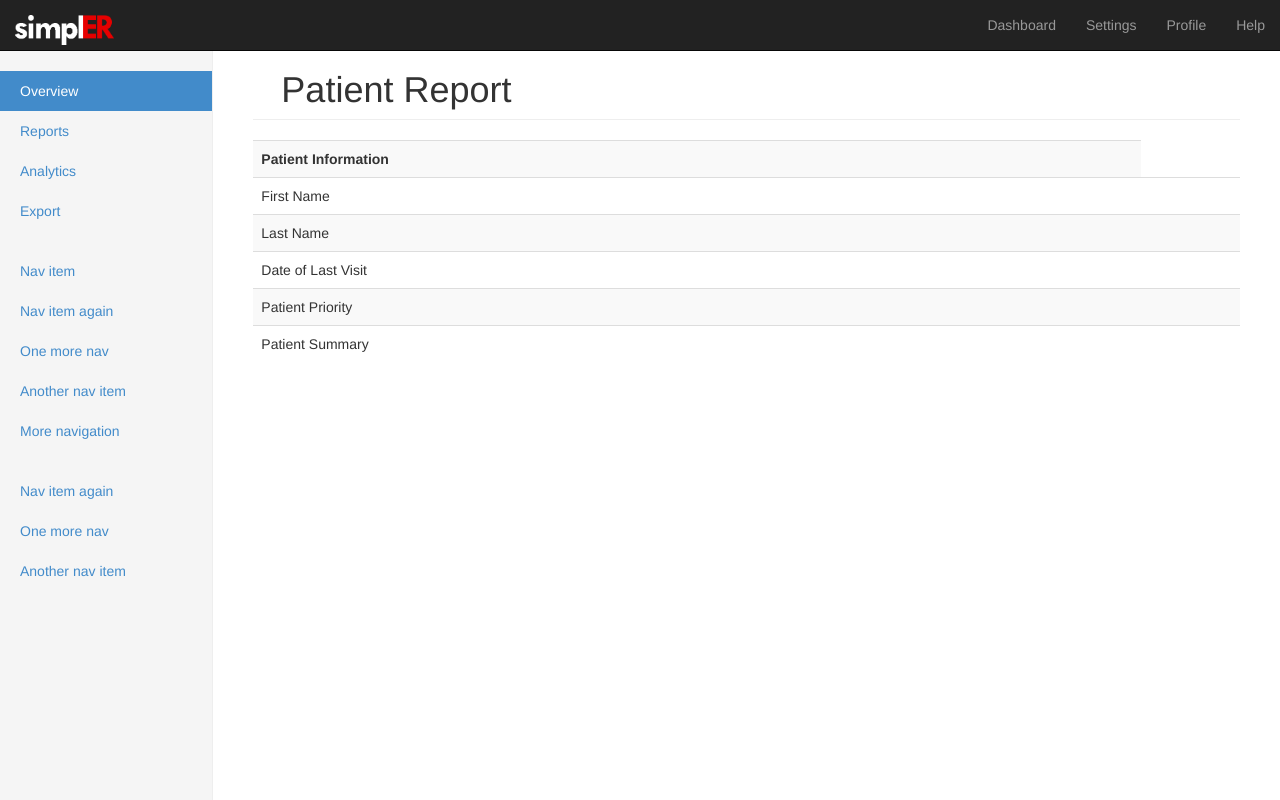
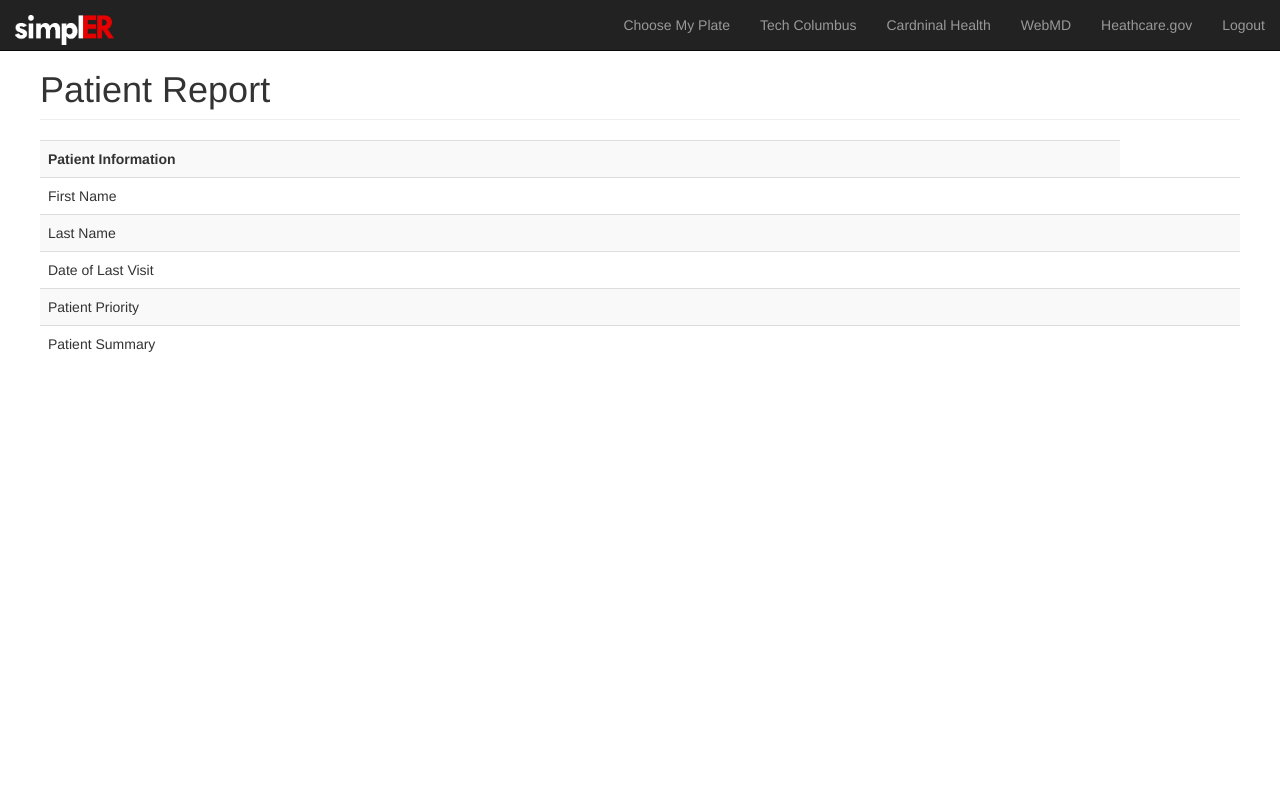
Before and after one commit to kylambouldin/sharklightning-hackathon, a Django app: template simpler/ermanager/templates/ermanager/patient_report.html in a window 1280 px wide. Run offline with Django 3.2, Linux system fonts and the light colour scheme; the template is opened without the code that fills it, so the values that code supplies are empty; some libraries are stand-ins or nearby versions; some web fonts are replaced.

Commit message:
Patient Report Update

```diff
--- a/simpler/ermanager/templates/ermanager/patient_report.html
+++ b/simpler/ermanager/templates/ermanager/patient_report.html
@@ -1,111 +1,17 @@
+{% extends "base.html" %}
 {% load staticfiles %}
-
-<!DOCTYPE html>
-<html lang="en">
-  <head>
-    <meta charset="utf-8">
-    <meta http-equiv="X-UA-Compatible" content="IE=edge">
-    <meta name="viewport" content="width=device-width, initial-scale=1">
-    <meta name="description" content="">
-    <meta name="author" content="">
-
-    <link rel="shortcut icon" href="../../assets/ico/favicon.ico">
-
-    <title>simplER</title>
-
-    <!-- Bootstrap core CSS -->
-    <link href="{% static "css/bootstrap.min.css" %}"  rel="stylesheet">
-
-    <!-- Custom styles for this template -->
-    <link href="{% static "css/style.css" %}" rel="stylesheet">
-
-    <!-- Just for debugging purposes. Don't actually copy this line! -->
-    <!--[if lt IE 9]><script src="../../assets/js/ie8-responsive-file-warning.js"></script><![endif]-->
-
-    <!-- HTML5 shim and Respond.js IE8 support of HTML5 elements and media queries -->
-    <!--[if lt IE 9]>
-      <script src="https://oss.maxcdn.com/libs/html5shiv/3.7.0/html5shiv.js"></script>
-      <script src="https://oss.maxcdn.com/libs/respond.js/1.4.2/respond.min.js"></script>
-    <![endif]-->
-  </head>
-
-  <body>
-
-    <div class="navbar navbar-inverse navbar-fixed-top" role="navigation">
-      <div class="container-fluid">
-        <div class="navbar-header">
-          <button type="button" class="navbar-toggle" data-toggle="collapse" data-target=".navbar-collapse">
-            <span class="sr-only">Toggle navigation</span>
-            <span class="icon-bar"></span>
-            <span class="icon-bar"></span>
-            <span class="icon-bar"></span>
-          </button>
-          <a class="navbar-brand" href="/"><img src="{% static "images/simpler_logo_white.png" %}" height="30px" width ="auto" ></a>
-        </div>
-        <div class="navbar-collapse collapse">
-          <ul class="nav navbar-nav navbar-right">
-            <li><a href="#">Dashboard</a></li>
-            <li><a href="#">Settings</a></li>
-            <li><a href="#">Profile</a></li>
-            <li><a href="#">Help</a></li>
-          </ul>
-        </div>
-      </div>
-    </div>
-
-    <div class="container-fluid">
-      <div class="row">
-        <div class="col-sm-3 col-md-2 sidebar">
-          <ul class="nav nav-sidebar">
-            <li class="active"><a href="#">Overview</a></li>
-            <li><a href="#">Reports</a></li>
-            <li><a href="#">Analytics</a></li>
-            <li><a href="#">Export</a></li>
-          </ul>
-          <ul class="nav nav-sidebar">
-            <li><a href="">Nav item</a></li>
-            <li><a href="">Nav item again</a></li>
-            <li><a href="">One more nav</a></li>
-            <li><a href="">Another nav item</a></li>
-            <li><a href="">More navigation</a></li>
-          </ul>
-          <ul class="nav nav-sidebar">
-            <li><a href="">Nav item again</a></li>
-            <li><a href="">One more nav</a></li>
-            <li><a href="">Another nav item</a></li>
-          </ul>
-        </div>
-        <div class="col-sm-9 col-sm-offset-3 col-md-10 col-md-offset-2 main">
-            <h1 class="page-header"><span class="glyphicon glyphicon-star"></span>Patient Report</h1>
-
-	    <table class = "table table-striped">
+{% block title %}Patient Report{% endblock %}
+{% block content %}
+<body>
+<table class = "table table-striped">
 	    	<th> Patient Information </th>
 		<tr><td>First Name </td><td> {{ patient.first_name }}</td>
 		<tr><td>Last Name </td> <td> {{ patient.last_name }} </td>
 		<tr><td>Date of Last Visit </td> <td> {{ patient.last_checkup }} </td>
 		<tr><td>Patient Priority </td> <td> {{ patient.priority  }} </td>
 		<tr><td>Patient Summary </td> <td> {{ patient.doctor_notes }} </td>
+</tr>
+	    </table>
+	    </body>
 
-
-
-
-		</tr>
-	    </table>
-
-
-            {% block content %}
-
-            {% endblock %}
-        </div>
-    </div>
-</div>
-
-    <!-- Bootstrap core JavaScript
-    ================================================== -->
-    <!-- Placed at the end of the document so the pages load faster -->
-    <script src="https://ajax.googleapis.com/ajax/libs/jquery/1.11.0/jquery.min.js"></script>
-
-    <script src="{% static "js/bootstrap.min.js" %}"></script>
-    <script src="{% static "js/docs.min.js" %}"></script>
-  </body>
-</html>
+	    {% endblock %}
```
Also changed, not shown: simpler/ermanager/templates/simpler/home.html (+5 -5 lines).
